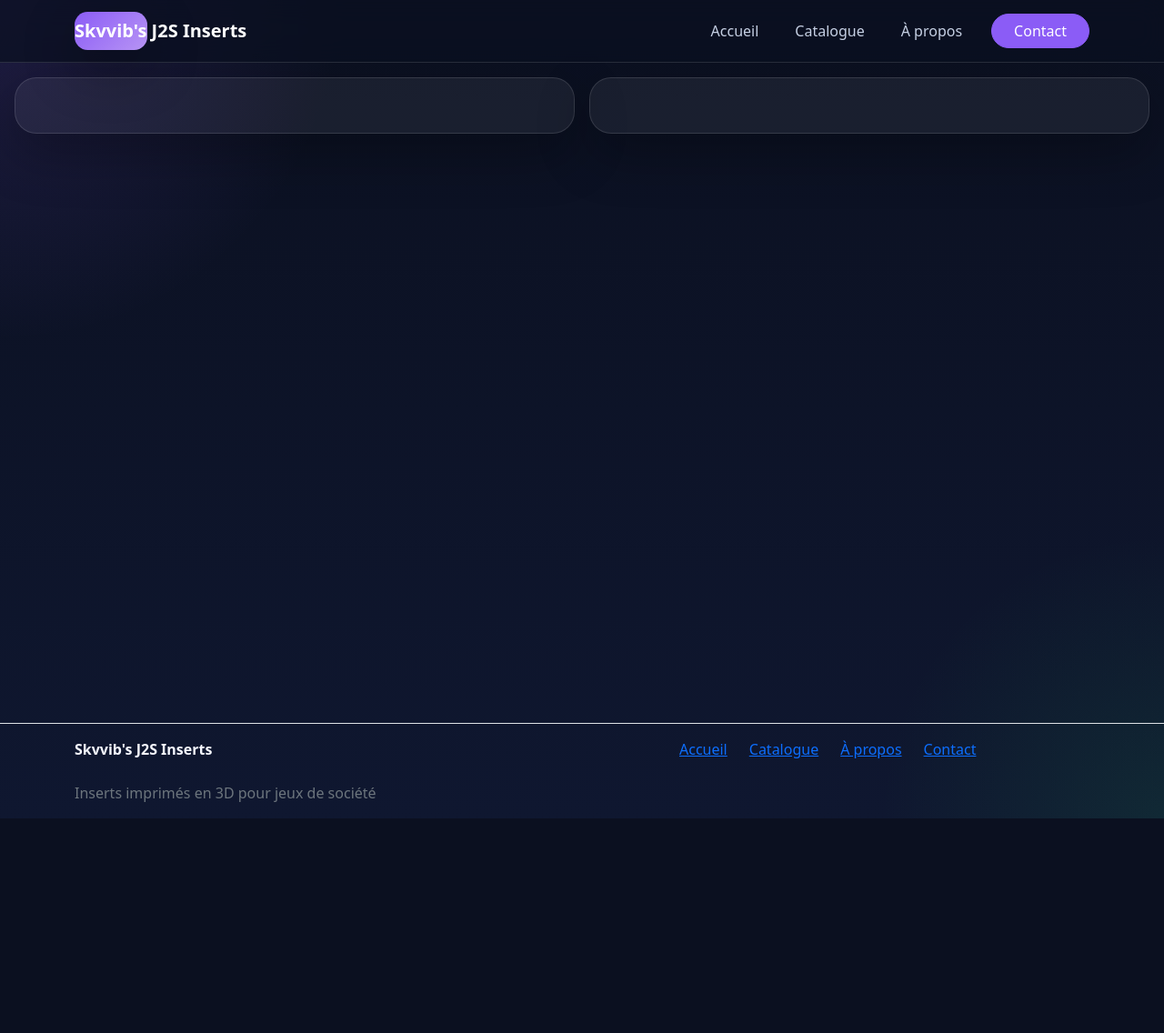
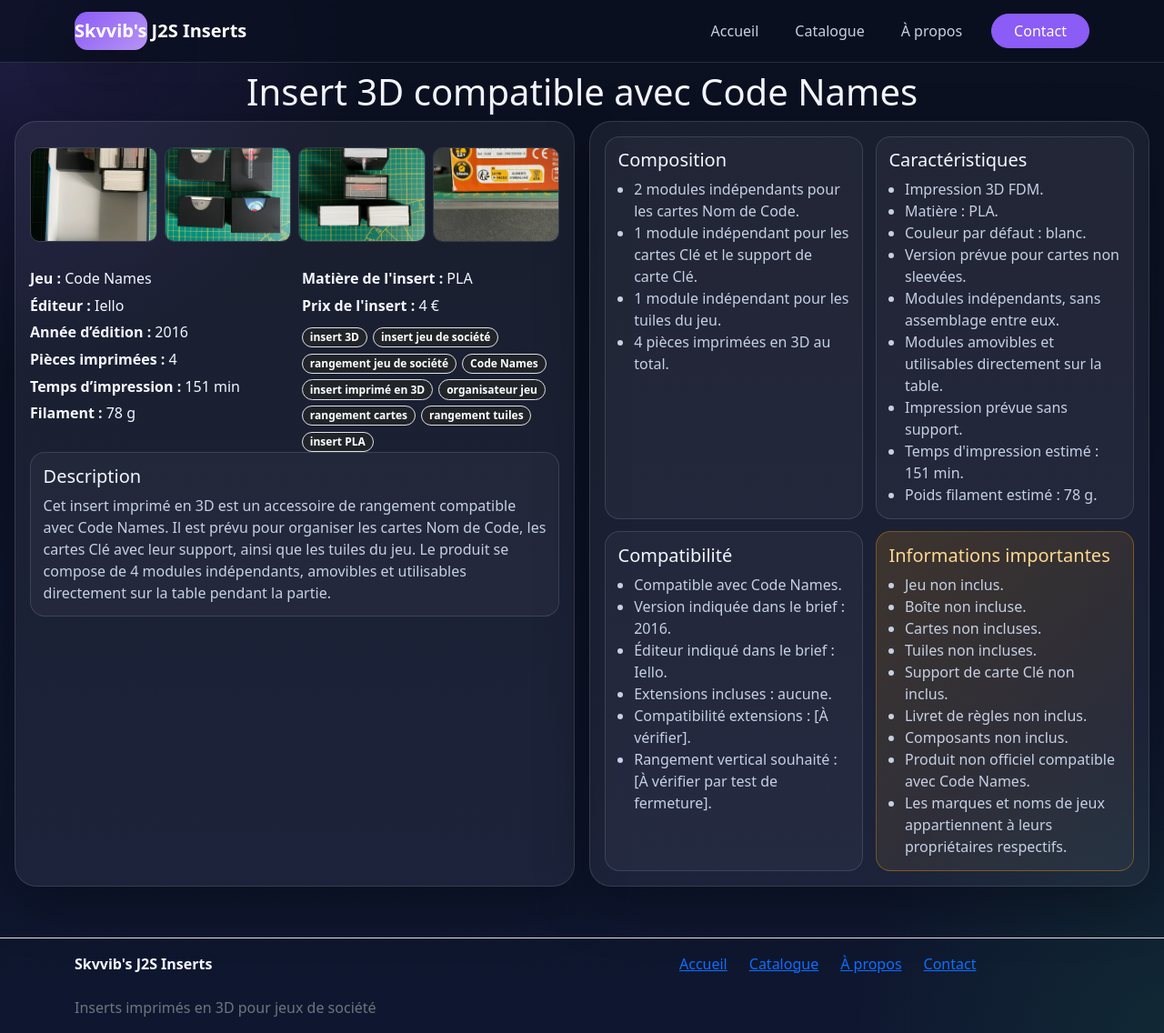
Before and after one commit to Skvvib-j2s/skvvib-j2s.github.io, a Jekyll site: the page built from _products/code-names.md, in a window 1280 px wide. Shown: the whole page at 91% size. Built offline with Jekyll 4.4.1, drawn with Linux system fonts in a browser that asks for light colours; before the commit the page ends 900 px from its top, so only the background shows below that; some of the changed lines change nothing that is shown.

Commit message:
màj code names

```diff
--- a/_products/code-names.md
+++ b/_products/code-names.md
@@ -10,22 +10,14 @@
 annee_edition: 2016
 version_jeu: "2016"
 pieces: 4
-<<<<<<< HEAD
-temps_impression: "3 h"
-poids_filament: "150 g"
+temps_impression: "151 min"
+poids_filament: "78 g"
 image: "/assets/images/code-names/01_preview.webp"
 gallery:
   - "/assets/images/code-names/01_preview.webp"
   - "/assets/images/code-names/02.webp"
   - "/assets/images/code-names/03.webp"
   - "/assets/images/code-names/04.webp"
-=======
-temps_impression: "151 min"
-poids_filament: "78 g"
-image: "/assets/images/code-names/01_preview.webp"
-gallery:
-  - "/assets/images/code-names/01_preview.webp"
->>>>>>> 8cc4e73 (màj code names)
 commande_url: "/contact/"
 tags:
   - "insert 3D"
```
Also changed, not shown: assets/images/looot/01_preview.webp (added), assets/images/looot/02.webp (added), assets/images/looot/03.webp (added).
